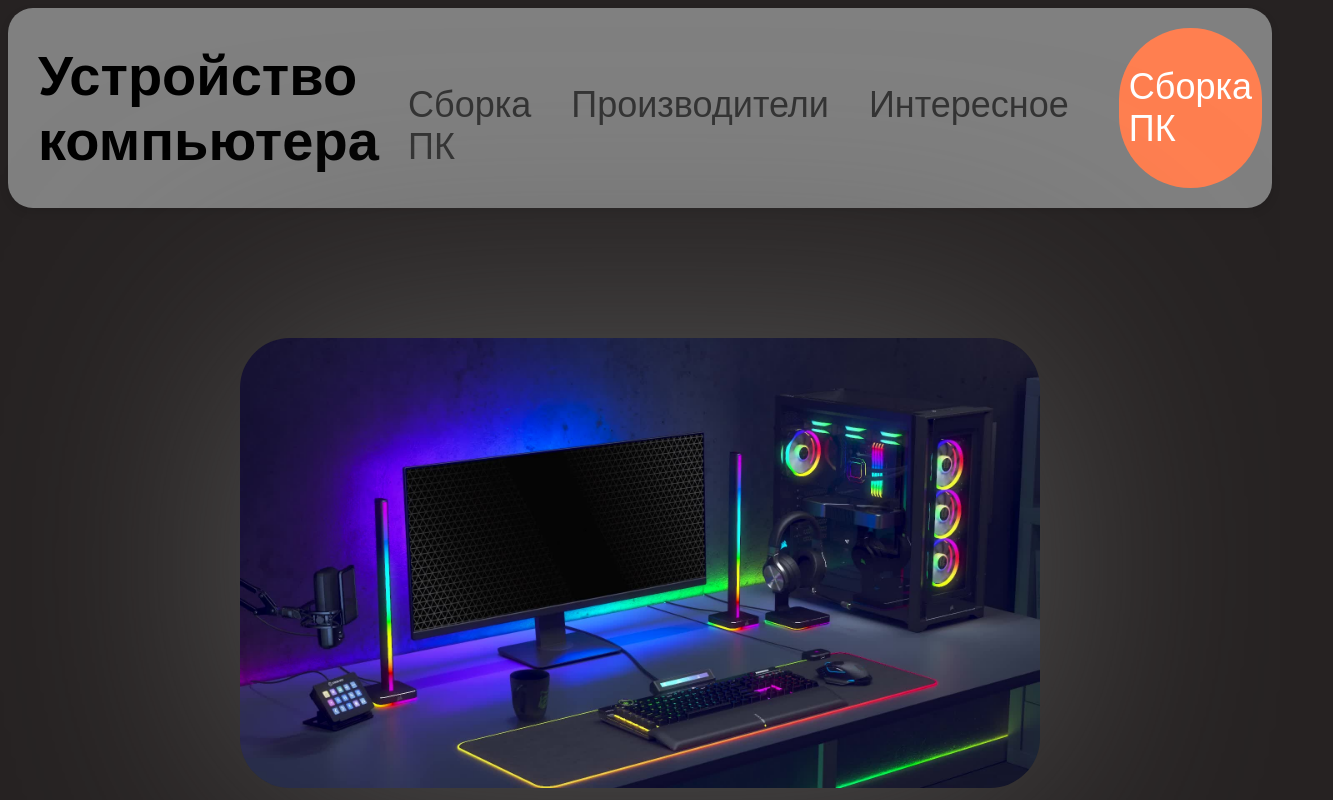
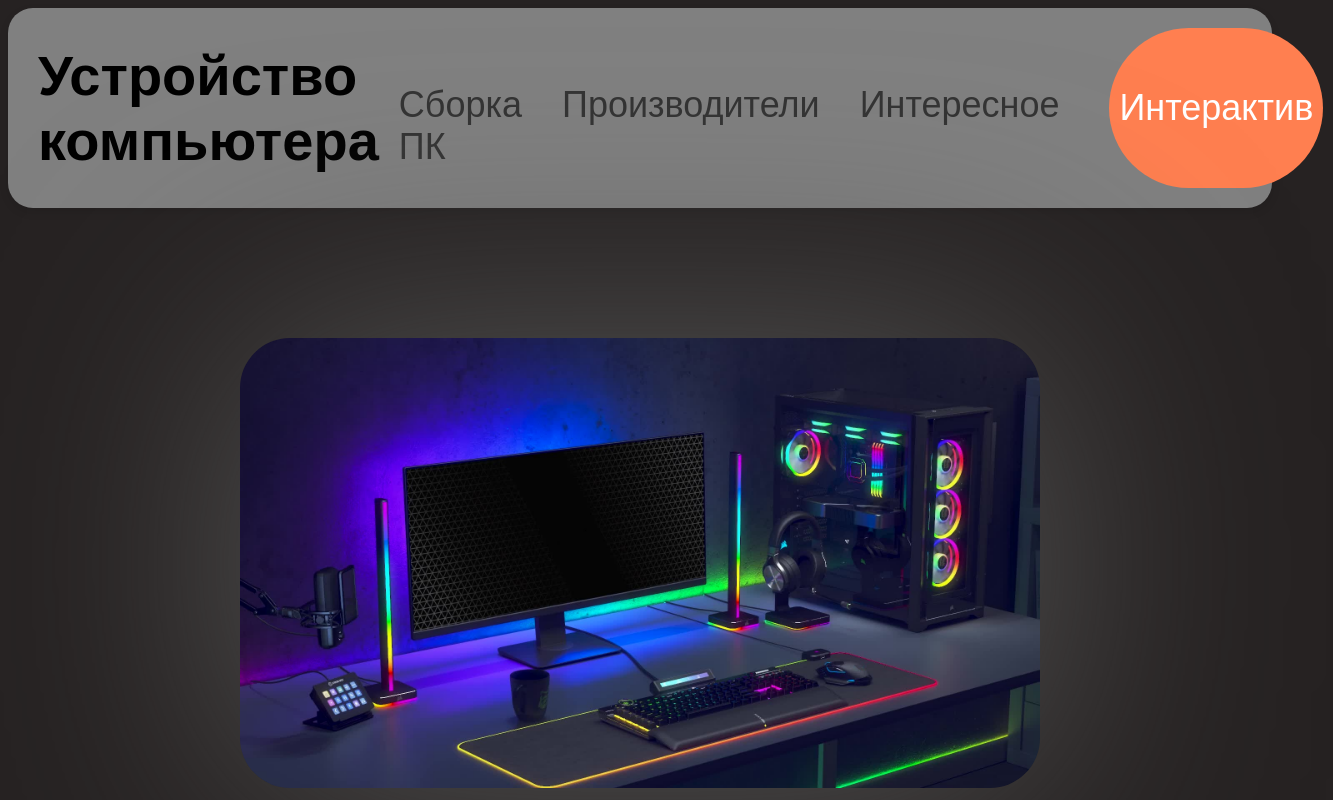
Before and after one commit to gremee/komposbor, a plain HTML site: page index.html in a window 1280 px wide. Shown: the top 800 px of the page, 1333 px wide, since content can reach past the window. Drawn offline with Linux system fonts and the light colour scheme.

Commit message:
Update index.html

```diff
--- a/index.html
+++ b/index.html
@@ -17,7 +17,7 @@
 					<li><a href="proizv.html">Производители</a>
 					<li><a href="interes.html">Интересное</a>
 				</ul>
-				<a href="igrasbor.html" class="callback">Сборка ПК</a>
+				<a href="igrasbor.html" class="callback">Интерактив</a>
 			</div>
 		</div>
 	</nav>
```
